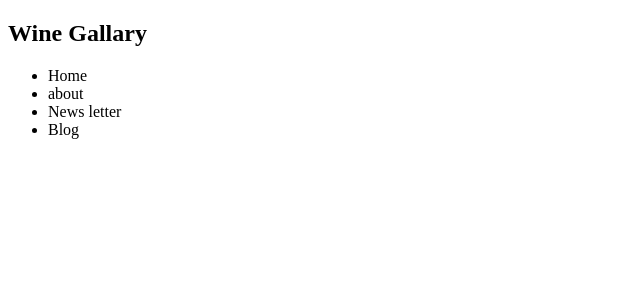
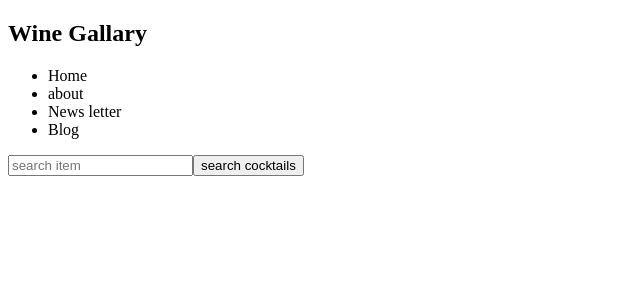
Before and after one commit to lilphemy/winegallery, a React (Vite) app: page / in a window 1280 px wide. Shown: the top 300 px of the page, without its empty margins (0-640 px from the left). Built offline with nearby package versions, Linux system fonts and the light colour scheme; no server answers.

Commit message:
seting up tailwindcss to work

```diff
--- a/src/components/bodydisplay.tsx
+++ b/src/components/bodydisplay.tsx
@@ -4,13 +4,12 @@ import {ResProvider} from '../context/contextrule'
 
 
 const BodyViews = function () {
+
     const {wineData} = useContext(ResProvider)
 
     return (
         <Fragment>
             {wineData.map((unitwine) => {
-                console.log(unitwine)
-
                 return(
                     <Fragment>
 
--- a/src/components/homeview.tsx
+++ b/src/components/homeview.tsx
@@ -1,6 +1,7 @@
 import {Component} from 'react'
+import ContextContainer from '../context/contextrule'
 import Heading from './headerbar'
-import ContextContainer from '../context/contextrule'
+import Searchbar from './searchbar'
 
 
 class HomeSegment extends Component {
@@ -10,6 +11,7 @@ class HomeSegment extends Component {
         return (
             <ContextContainer>
                 <Heading/>
+                <Searchbar/>
             </ContextContainer>
         )
     }
--- a/src/components/searchbar.tsx
+++ b/src/components/searchbar.tsx
@@ -0,0 +1,18 @@
+import { useState, Fragment } from "react";
+
+
+const Searchbar = () => {
+
+    return(
+        <Fragment>
+            <div className = 'w-100% bg-yellow-400'>
+                <form>
+                    <input placeholder = "search item" type="search" name="search" id="search" />
+                    <button type="button">search cocktails</button>
+                </form>
+            </div>
+        </Fragment>
+    )
+}
+
+export default Searchbar
--- a/src/context/contextrule.tsx
+++ b/src/context/contextrule.tsx
@@ -1,4 +1,4 @@
-import React, { useState, useEffect, createContext, ReactNode } from "react";
+import { useState, createContext, ReactNode, useLayoutEffect } from "react";
 
 
 const link = 'https://the-cocktail-db3.p.rapidapi.com/'
@@ -28,16 +28,15 @@ const ContextContainer = ({ children }: { children: ReactNode }) => {
         try {
             const res = await fetch(urllink, options)
             const data = await res.json()
-            console.log(data)
             setWineData(data)
         }catch(err){
             console.log(err)
         }
     }
 
-    useEffect(() => {
-        datareach(link)
-    }, [])
+    useLayoutEffect(() => {
+        //datareach(link)
+    }, [link])
 
     return (
         <ResProvider.Provider value={{wineData}}>
--- a/tailwind.config.js
+++ b/tailwind.config.js
@@ -1,8 +1,8 @@
 /** @type {import('tailwindcss').Config} */
 export default {
   content: [
-    './src/components/headerbar.tsx',
-    './src/components/searchbar.tsx',
+    "./src/components/headerbar.tsx",
+  "./src/components/searchbar.tsx",
   ],
   theme: {
     extend: {},
```
Also changed, not shown: 1 other file (tests, documents, lock files or other folders).
